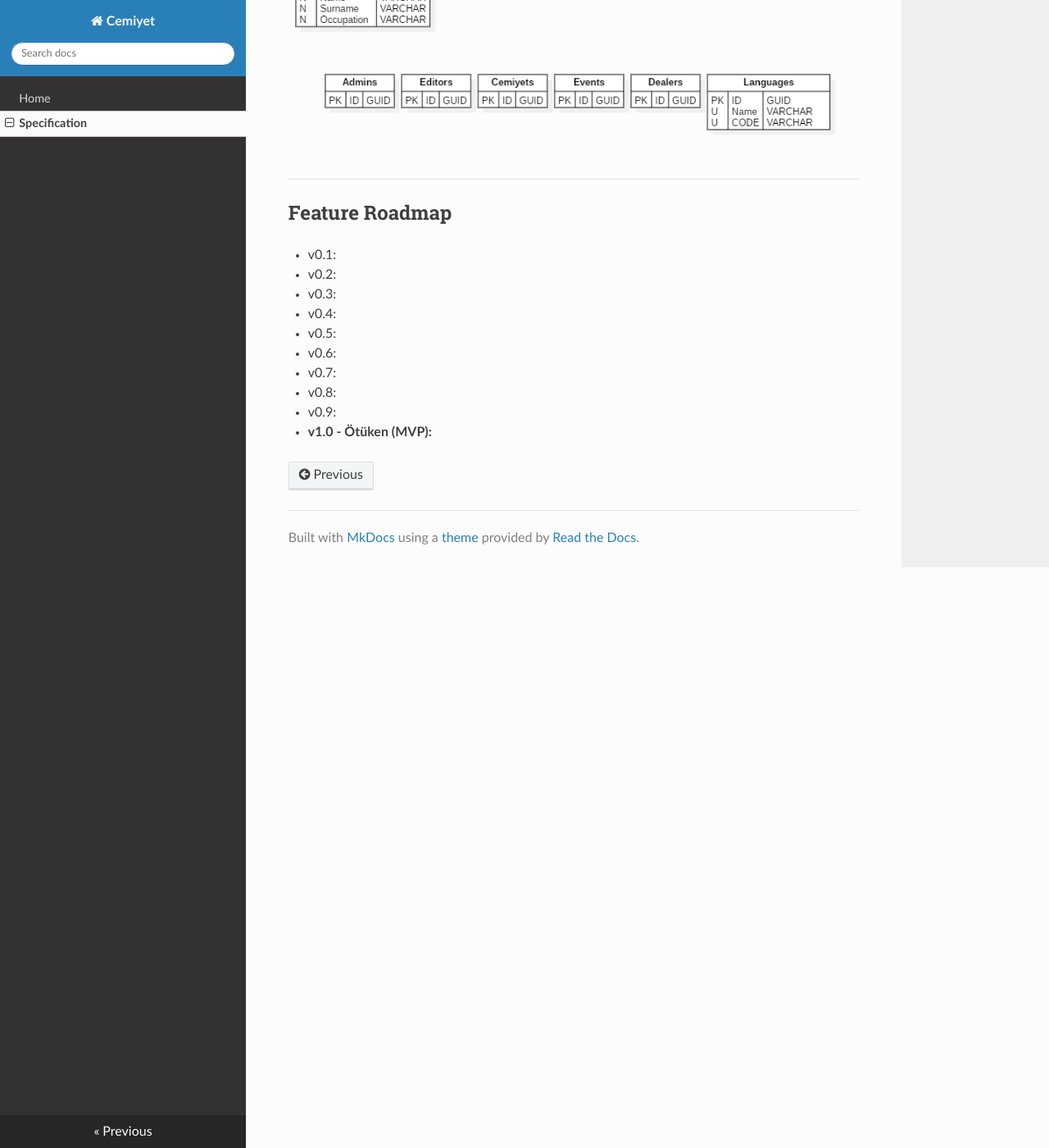
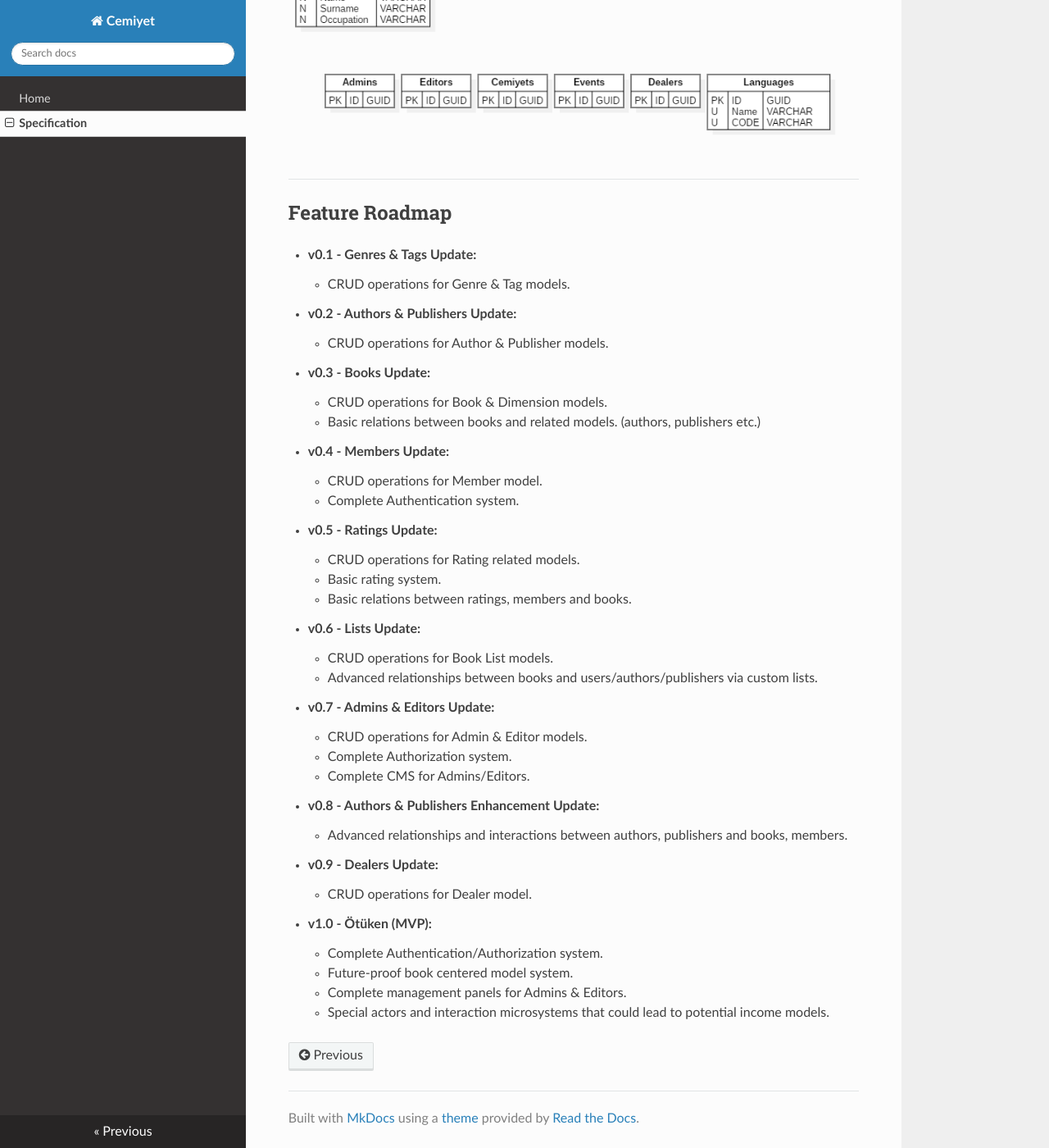
Before and after one commit to cemiyet/docs, an MkDocs documentation site: the page built from docs/specification.md, in a window 1280 px wide and 1400 px high, scrolled down 2544 px. Shown: the whole window at 82% size. Built offline with MkDocs 1.6.1, drawn with Linux system fonts in a browser that asks for light colours; nearby versions of some CDN libraries.

Commit message:
updated feature roadmap. #3

```diff
--- a/docs/specification.md
+++ b/docs/specification.md
@@ -82,22 +82,33 @@ Status: Work-in-progress.
 
 ## Feature Roadmap
 
-- v0.1:
-
-- v0.2:
-
-- v0.3:
-
-- v0.4:
-
-- v0.5:
-
-- v0.6:
-
-- v0.7:
-
-- v0.8:
-
-- v0.9:
-
+- **v0.1 - Genres & Tags Update:**
+    - CRUD operations for Genre & Tag models.
+- **v0.2 - Authors & Publishers Update:**
+    - CRUD operations for Author & Publisher models.
+- **v0.3 - Books Update:**
+    - CRUD operations for Book & Dimension models.
+    - Basic relations between books and related models. (authors, publishers etc.)
+- **v0.4 - Members Update:**
+    - CRUD operations for Member model.
+    - Complete Authentication system.
+- **v0.5 - Ratings Update:**
+    - CRUD operations for Rating related models.
+    - Basic rating system.
+    - Basic relations between ratings, members and books.
+- **v0.6 - Lists Update:**
+    - CRUD operations for Book List models.
+    - Advanced relationships between books and users/authors/publishers via custom lists.
+- **v0.7 - Admins & Editors Update:**
+    - CRUD operations for Admin & Editor models.
+    - Complete Authorization system.
+    - Complete CMS for Admins/Editors.
+- **v0.8 - Authors & Publishers Enhancement Update:**
+    - Advanced relationships and interactions between authors, publishers and books, members.
+- **v0.9 - Dealers Update:**
+    - CRUD operations for Dealer model.
 - **v1.0 - Ötüken (MVP):**
+    - Complete Authentication/Authorization system.
+    - Future-proof book centered model system.
+    - Complete management panels for Admins & Editors.
+    - Special actors and interaction microsystems that could lead to potential income models.
```
